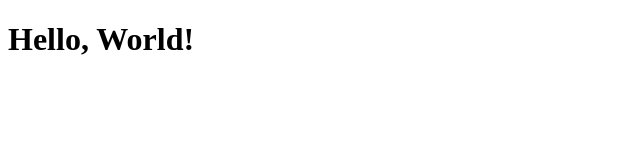
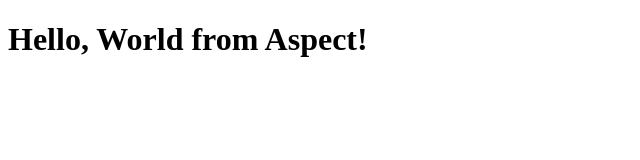
Before and after one commit to writechoiceorg/node-app-js-gcp, a website: page packages/hello-world/index.html in a window 1280 px wide. Shown: the whole page, without its empty margins (0-640 px from the left). Drawn offline with Linux system fonts and the light colour scheme.

Commit message:
Update index.html

```diff
--- a/packages/hello-world/index.html
+++ b/packages/hello-world/index.html
@@ -4,6 +4,6 @@
         <title>Hello World</title>
     </head>
     <body>
-        <h1>Hello, World!</h1>
+        <h1>Hello, World from Aspect!</h1>
     </body>
     </html>
```
